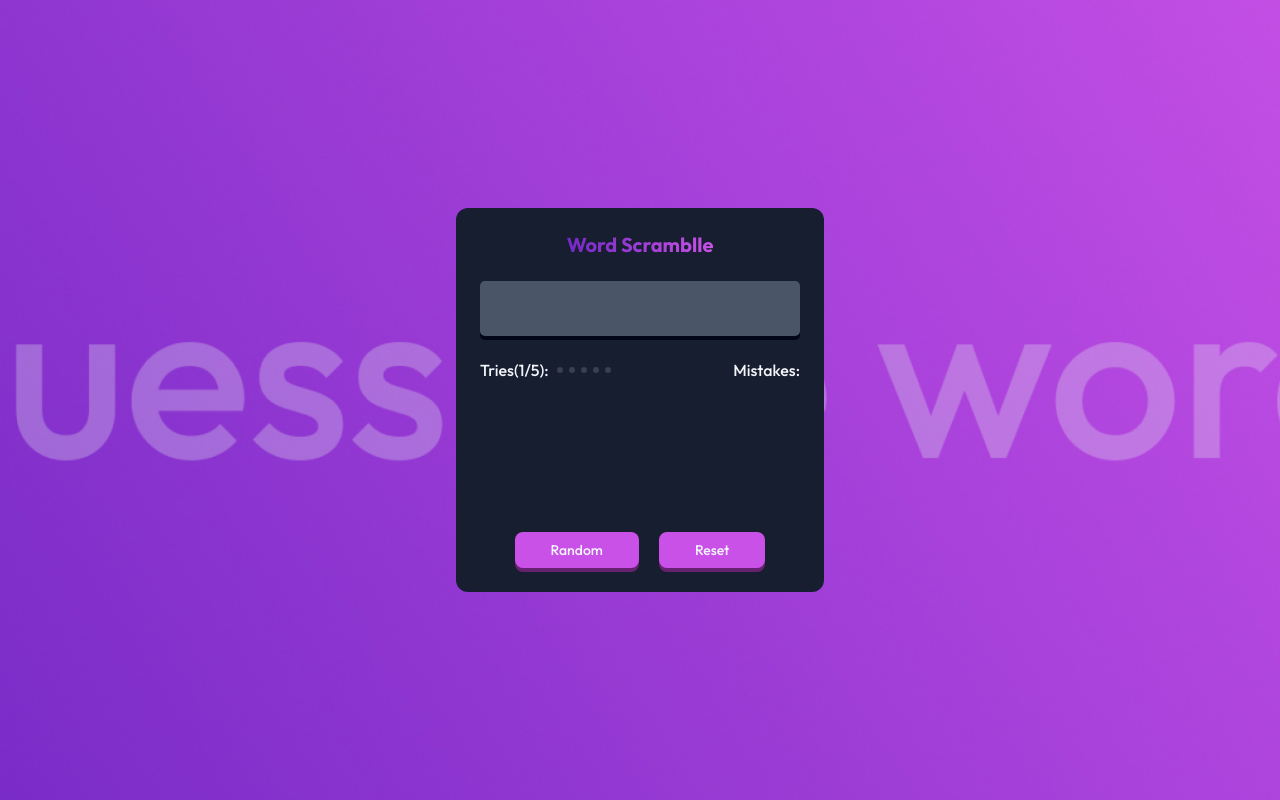
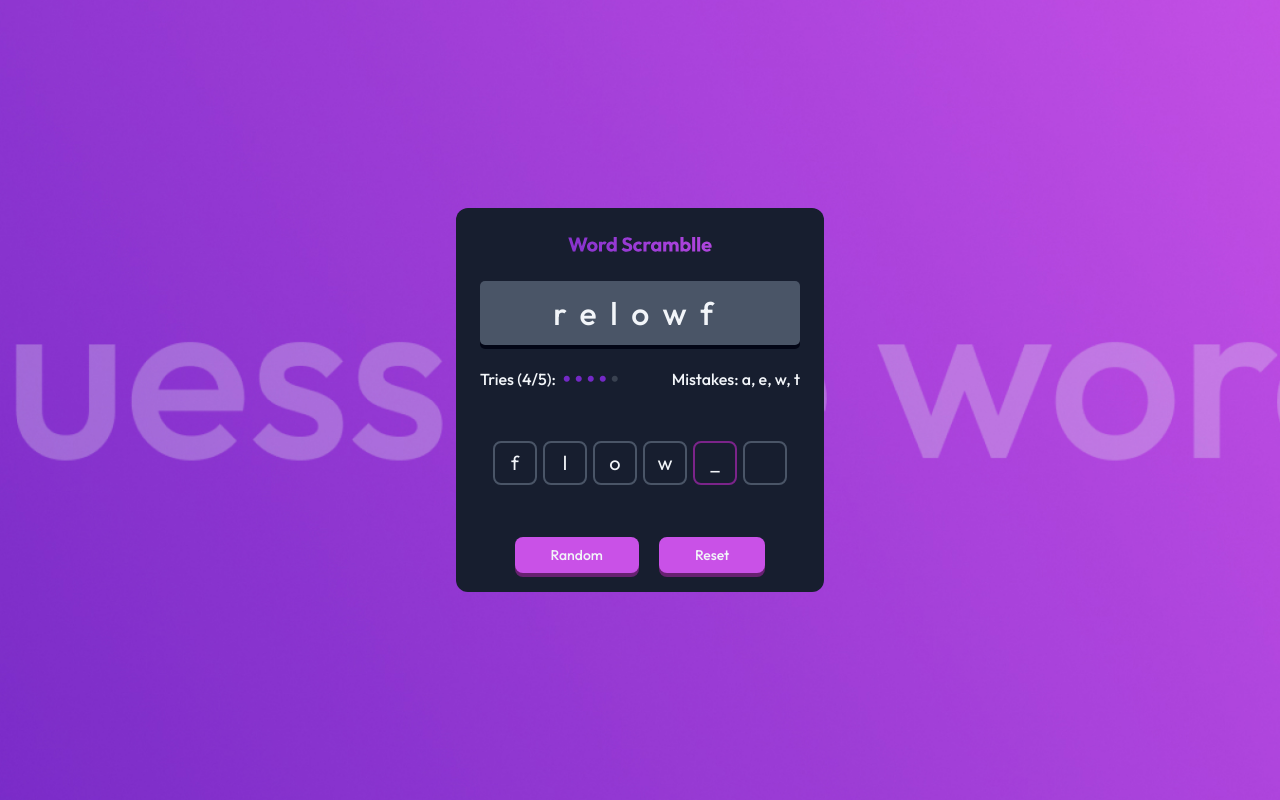
Before and after one commit to amilliiee/guessing-game, a plain HTML site: page index.html in a window 1280 px wide. Drawn offline with Linux system fonts and the light colour scheme.

Commit message:
inactive guess function, styled for comparison to challenge

```diff
--- a/index.html
+++ b/index.html
@@ -3,40 +3,56 @@
   <head>
     <meta charset="UTF-8" />
     <meta name="viewport" content="width=device-width, initial-scale=1.0" />
-    <link rel="stylesheet" href="./styles.css">
+    <link rel="stylesheet" href="./styles.css" />
+    <link
+      rel="stylesheet"
+      href="https://cdnjs.cloudflare.com/ajax/libs/font-awesome/6.4.2/css/all.min.css"
+      integrity="sha512-z3gLpd7yknf1YoNbCzqRKc4qyor8gaKU1qmn+CShxbuBusANI9QpRohGBreCFkKxLhei6S9CQXFEbbKuqLg0DA=="
+      crossorigin="anonymous"
+      referrerpolicy="no-referrer"
+    />
 
     <title>Guess The Word Game | devChallenges.io</title>
   </head>
   <body>
+    <main>
       <div class="game-container">
-      <div class="game-title">Word Scramblle</div>
+        <div class="game-title" aria-description="Word Scramble Game">
+          <img
+            src="./resources/word-scramblle-logo.svg"
+            alt=""
+            aria-hidden="true"
+          />
+        </div>
 
         <div class="scrambled-word"></div>
 
-      <div class="tracking">
-        <div class="tries">
-          Tries(1/5):
-          <div class="track-dots">
-            <div class="dot"></div>
-            <div class="dot"></div>
-            <div class="dot"></div>
-            <div class="dot"></div>
-            <div class="dot"></div>
+        <div class="stats">
+          <div class="attempts">
+            <span>Tries <span class="tries"></span></span>
+            <span class="dot-container" id="dot-container">
+              <i class="fas fa-circle" id="try-dot"></i>
+              <i class="fas fa-circle" id="try-dot"></i>
+              <i class="fas fa-circle" id="try-dot"></i>
+              <i class="fas fa-circle" id="try-dot"></i>
+              <i class="fas fa-circle" id="try-dot five"></i>
+            </span>
           </div>
-        </div>
+
           <div class="mistakes">
-          Mistakes:
-          <div class="guesses"></div>
+            <span>Mistakes:</span>
+            <span id="incorrect"></span>
           </div>
         </div>
 
         <div class="answer-boxes"></div>
 
         <div class="button-options">
-        <button id="random">Random</button>
-        <button id="reset">Reset</button>
+          <button id="random" class="btn random">Random</button>
+          <button id="reset" class="btn reset">Reset</button>
         </div>
       </div>
+    </main>
 
     <script src="./index.js"></script>
   </body>
--- a/index.js
+++ b/index.js
@@ -0,0 +1,62 @@
+document.addEventListener('DOMContentLoaded', () => {
+    const word = 'flower';
+    //const scrambledWord = shuffleWord(word);
+    const scrambledWordDiv = document.querySelector('.scrambled-word');
+    const answerBoxesDiv = document.querySelector('.answer-boxes');
+    const mistakesDiv = document.getElementById('incorrect');
+    const triesSpan = document.querySelector('.tries');
+    // let mistakes = [];
+    let tries = 0;
+
+
+    // BELOW: SIMPLY FOR CHALLENGE COMPARISON
+    const scrambledWord = 'relowf';
+    let mistakes = ['a', 'e', 'w', 't'];
+    mistakesDiv.textContent = mistakes.join(', ');
+    triesSpan.textContent = '(4/5):';
+    //
+
+    scrambledWordDiv.textContent = scrambledWord;
+    createAnswerBoxes(word.length);
+
+    // document.addEventListener('keydown', handleKeyPress);
+
+    function shuffleWord(word) {
+        return word.split('').sort(() => Math.random() - 0.5).join('');
+    }
+
+    function createAnswerBoxes(length) {
+        for (let i = 0; i < length; i++) {
+            // const box = document.createElement('input');
+            const box = document.createElement('div');
+            box.classList.add('answer-box');
+            box.setAttribute('id', `ab${i+1}`)
+            box.setAttribute('type', 'text');
+            box.setAttribute('maxlength', '1');
+            answerBoxesDiv.appendChild(box);
+        }
+    }
+
+    // function handleKeyPress(event) {
+    //     const letter = event.key.toLowerCase();
+    //     if (letter.match(/[a-z]/) && letter.length === 1) {
+    //         tries++; // TODO: Fix increase, should only go to 5
+    //         triesSpan.textContent = `(${tries}/5):`;
+    //         if (word.includes(letter)) {
+    //             revealLetter(letter);
+    //         } else {
+    //             mistakes.push(letter);
+    //             mistakesDiv.textContent = mistakes.join(', ');
+    //         }
+    //     }
+    // }
+
+    // function revealLetter(letter) {
+    //     const boxes = document.querySelectorAll('.answer-box');
+    //     word.split('').forEach((char, index) => {
+    //         if (char === letter) {
+    //             boxes[index].textContent = letter;
+    //         }
+    //     });
+    // }
+});
--- a/styles.css
+++ b/styles.css
@@ -60,9 +60,16 @@ body {
     background-color: var(--mid-gray);
     border-radius: 5px;
     box-shadow: 0 4px var(--near-black);
+    padding: 12px 0;
+    color: var(--near-white);
+    font-size: 2rem;
+    font-weight: var(--fw-med);
+    letter-spacing: 0.85rem;
+    text-align: center;
+    display: inline-block;
 }
 
-.tracking {
+.stats {
     display: flex;
     flex-direction: row;
     font-size: 0.875rem;
@@ -70,31 +77,61 @@ body {
     color: var(--near-white);
     width: 100%;
     justify-content: space-between;
-    margin-bottom: 52px;
+    margin-bottom: 28px;
 }
 
-.tries {
+.attempts {
     display: flex;
     align-items: center;
     gap: 8px;
 }
 
-.track-dots {
+.dot-container {
     display: flex;
-    flex-direction: row;
     gap: 6px;
 }
 
-.dot {
-    height: 6px;
-    width: 6px;
-    border-radius: 50%;
-    background-color: var(--dot-color);
+i {
+    font-size: 0.375rem;
+    color: var(--dot-color);
 }
 
 .answer-boxes {
-    margin-bottom: 52px;
+    margin-bottom: 28px;
+    display: flex;
+    gap: 6px;
 }
+
+.answer-box {
+    height: 2.75rem;
+    width: 2.75rem;
+    border: 2px solid var(--mid-gray);
+    border-radius: 8px;
+    caret-color: transparent;
+    background-color: transparent;
+    position: relative;
+    text-align: center;
+    font-size: 1.25rem;
+    color: var(--near-white);
+    /* line-height: 2.75rem; */
+}
+
+.answer-box:focus {
+    border-color: #7B248A;
+    outline: none;
+}
+
+/* .answer-box::after {
+    content: '';
+    position: absolute;
+    bottom: 8px;
+    left: 50%;
+    transform: translateX(-50%);
+    width: 1rem;
+    height: 2px;
+    background-color: var(--near-white);
+    pointer-events: none;
+} */
 
 .button-options {
     display: flex;
@@ -113,3 +150,59 @@ button {
     background-color: var(--light-purp);
     box-shadow: 0 4px var(--dark-purp);
 }
+
+/*
+BELOW IS SIMPLY FOR CHALLENGE COMPARISON
+*/
+
+#try-dot {
+    color: var(--blurple);
+}
+
+#ab1, #ab2, #ab3, #ab4 {
+    font-size: 1.25rem;
+}
+
+#ab5 {
+    border-color: #7B248A;
+}
+
+#ab1::after {
+    content: 'f';
+    position: absolute;
+    bottom: 8px;
+    left: 50%;
+    transform: translateX(-50%);
+}
+
+#ab2::after {
+    content: 'l';
+    position: absolute;
+    bottom: 8px;
+    left: 50%;
+    transform: translateX(-50%);
+}
+
+#ab3::after {
+    content: 'o';
+    position: absolute;
+    bottom: 8px;
+    left: 50%;
+    transform: translateX(-50%);
+}
+
+#ab4::after {
+    content: 'w';
+    position: absolute;
+    bottom: 8px;
+    left: 50%;
+    transform: translateX(-50%);
+}
+
+#ab5::after {
+    content: '_';
+    position: absolute;
+    bottom: 8px;
+    left: 50%;
+    transform: translateX(-50%);
+}
```
Lines whose indentation alone changed are shown as unchanged.
